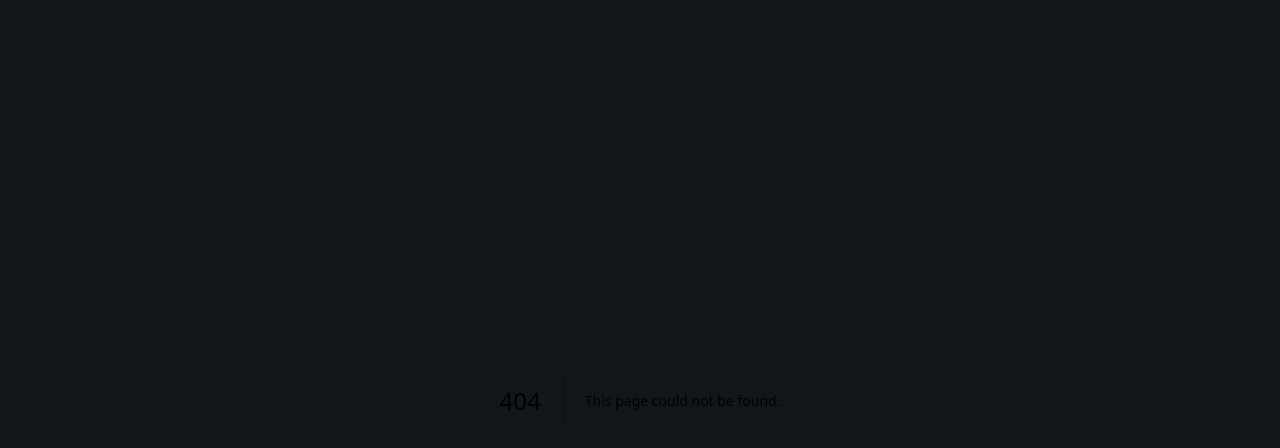
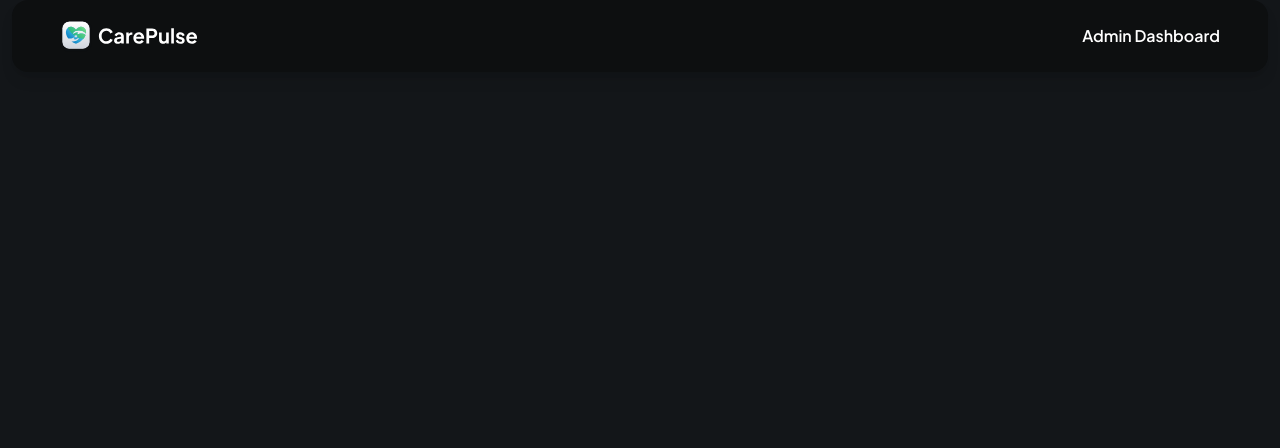
Before and after one commit to shaheenshay/DocCarePlus, a Next.js app: page /admin in a window 1280 px wide. Before the commit this address had no page. Shown: the top 448 px of the page. Built offline with nearby package versions, Linux system fonts and the light colour scheme.

Commit message:
admin dashboard setup

```diff
--- /dev/null
+++ b/app/admin/page.tsx
@@ -0,0 +1,24 @@
+import Image from 'next/image'
+import Link from 'next/link'
+import React from 'react'
+
+const Admin = () => {
+  return (
+    <div className='mx-auto flex max-w-7xl flex-col space-x-14'>
+        <header className='admin-header'>
+            <Link href="/" className='cursor-pointer'>
+                <Image
+                    src="/assets/icons/logo-full.svg"
+                    height={32}
+                    width={132}
+                    alt="Logo"
+                    className="h-8 w-fit"
+                />
+            </Link>
+            <p className='text-16-semibold'>Admin Dashboard</p>
+        </header>
+    </div>
+  )
+}
+
+export default Admin
```
